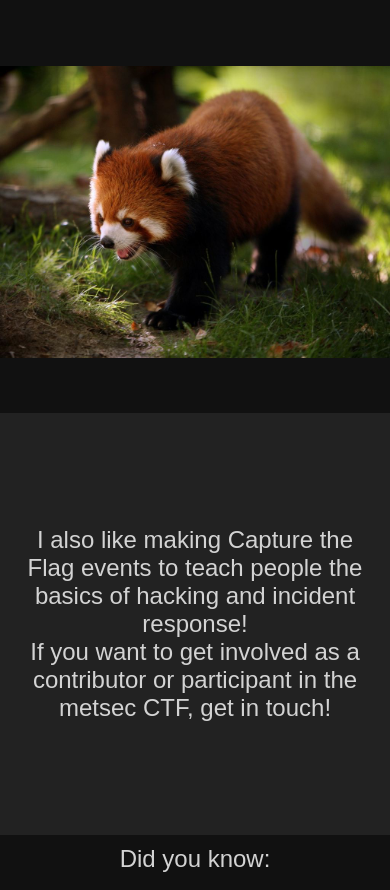
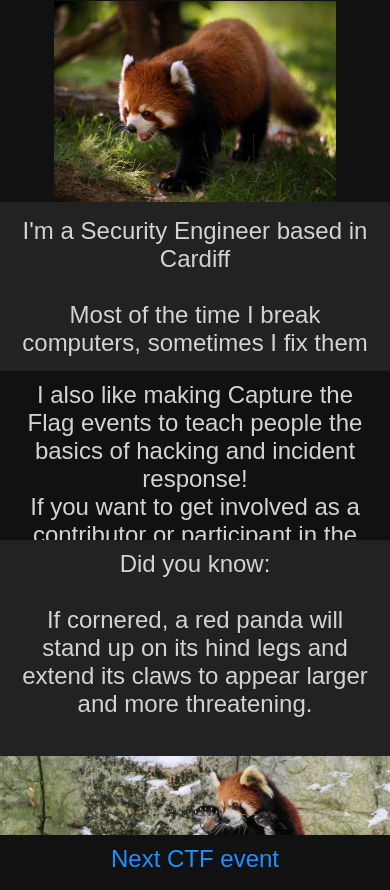
Before and after one commit to met-sec/met-sec.github.io, a plain HTML site: page mobile.html in a window 390 px wide. Shown: the part 51-941 px from the top of the page. Drawn offline with Linux system fonts and the light colour scheme.

Commit message:
mobile update

```diff
--- a/mobile.html
+++ b/mobile.html
@@ -4,7 +4,6 @@
     <meta charset="UTF-8">
     <title>MetSec</title>
     <link rel="stylesheet" href="res/css/mobile.css">
-    <link rel="stylesheet" href="res/css/index.css">
 </head>
 
 
@@ -19,13 +18,16 @@
     <div class="flex" id="r2">
 
         <img class="content scale" src="res/Red Panda Walking.jpg" alt="A red panda about to commit war crimes"/>
+    </div>
+
+    <div class="flex" id="r3">
         <div class="content">
             <span>I'm a Security Engineer based in Cardiff</span> <br><br>
             <span>Most of the time I break computers, sometimes I fix them</span>
         </div>
     </div>
 
-    <div class="flex" id="r3">
+    <div class="flex" id="r4">
         <div class="content">
             <span>I also like making Capture the Flag events to teach people
             the basics of hacking and incident response!</span> <br>
@@ -33,7 +35,7 @@
         </div>
     </div>
 
-    <div class="flex" id="r4">
+    <div class="flex" id="r5">
         <div class="content">
             <span>Did you know:</span> <br><br>
             <span>If cornered, a red panda will stand up on its hind legs and extend its claws to appear larger and more threatening.</span>
@@ -41,7 +43,7 @@
         <img class="content scale" src="res/redpandastanding.jpg" alt="A red panda about to commit even more war crimes"/>
     </div>
 
-    <footer class="flex" id="r5">
+    <footer class="flex" id="r6">
         <div class="content">
             <span><a href="/ctf">Next CTF event</a></span>
         </div>
--- a/res/css/mobile.css
+++ b/res/css/mobile.css
@@ -1,4 +1,4 @@
-html,body {
+ html,body {
     padding: 0;
     margin: 0;
     height: 100vh;
@@ -14,7 +14,7 @@ html::-webkit-scrollbar {
 .container {
     display: grid;
     grid-template-columns: 100%;
-    grid-auto-rows: 5% 35% 25% 35% 10%;
+    grid-auto-rows: 5% 25% 20% 20% 35% 10%;
     height: 100%;
 }
 
@@ -44,3 +44,40 @@ a {
     text-decoration: none;
     color: dodgerblue;
 }
+
+
+#r1 {
+    grid-row: 1;
+    grid-column: span 2;
+    background-color: darkslateblue;
+}
+
+#r2 {
+    grid-row: 2;
+    grid-column: span 2;
+    background-color: #111111;
+}
+
+#r3 {
+    grid-row: 3;
+    grid-column: span 2;
+    background-color: #222222;
+}
+
+#r4 {
+    grid-row: 4;
+    grid-column: span 2;
+    background-color: #111111;
+}
+
+#r5 {
+    grid-row: 5;
+    grid-column: span 2;
+    background-color: #222222;
+}
+
+#r6 {
+    grid-row: 6;
+    grid-column: span 2;
+    background-color: #111111;
+}
```
Also changed, not shown: index.html (+7 -6 lines).
